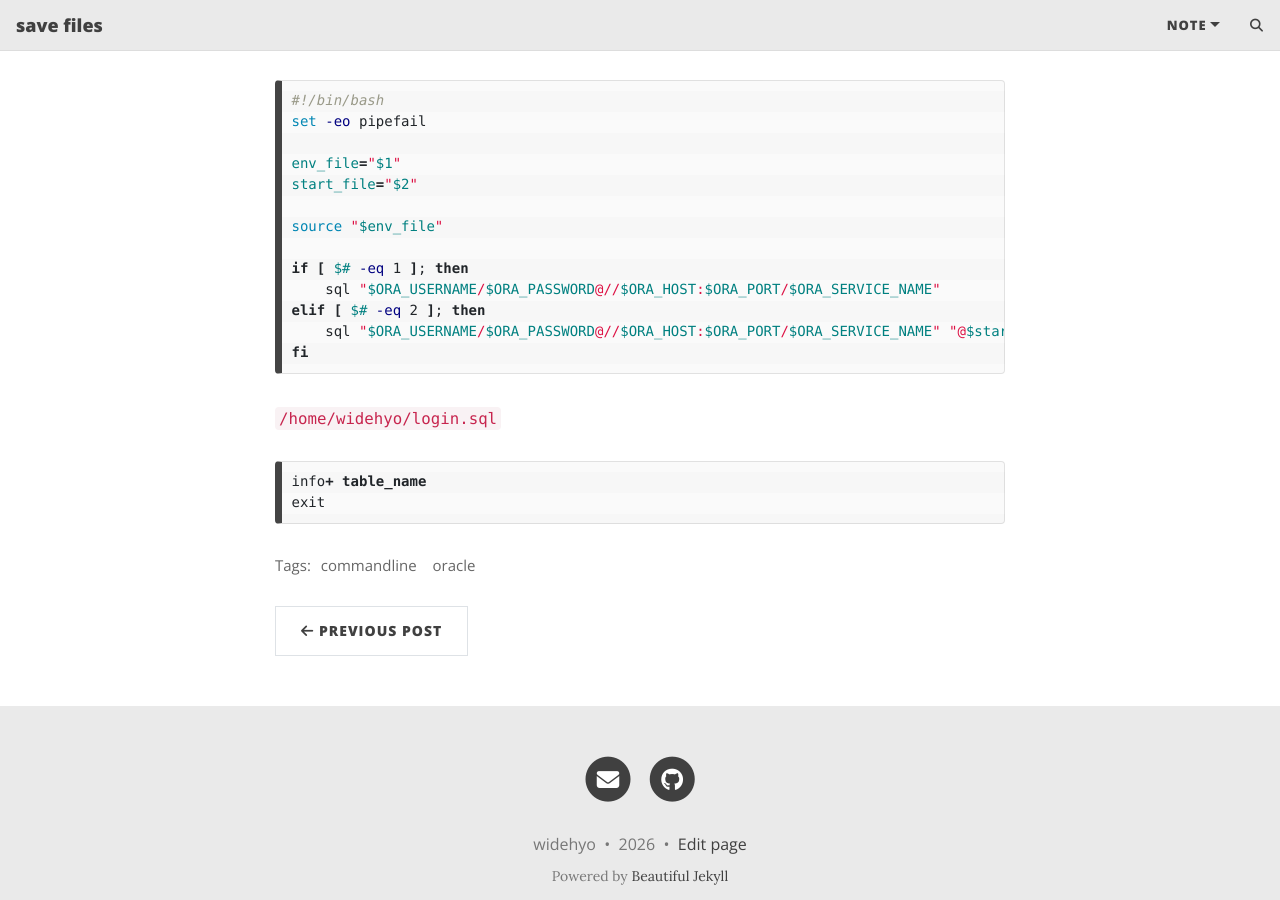
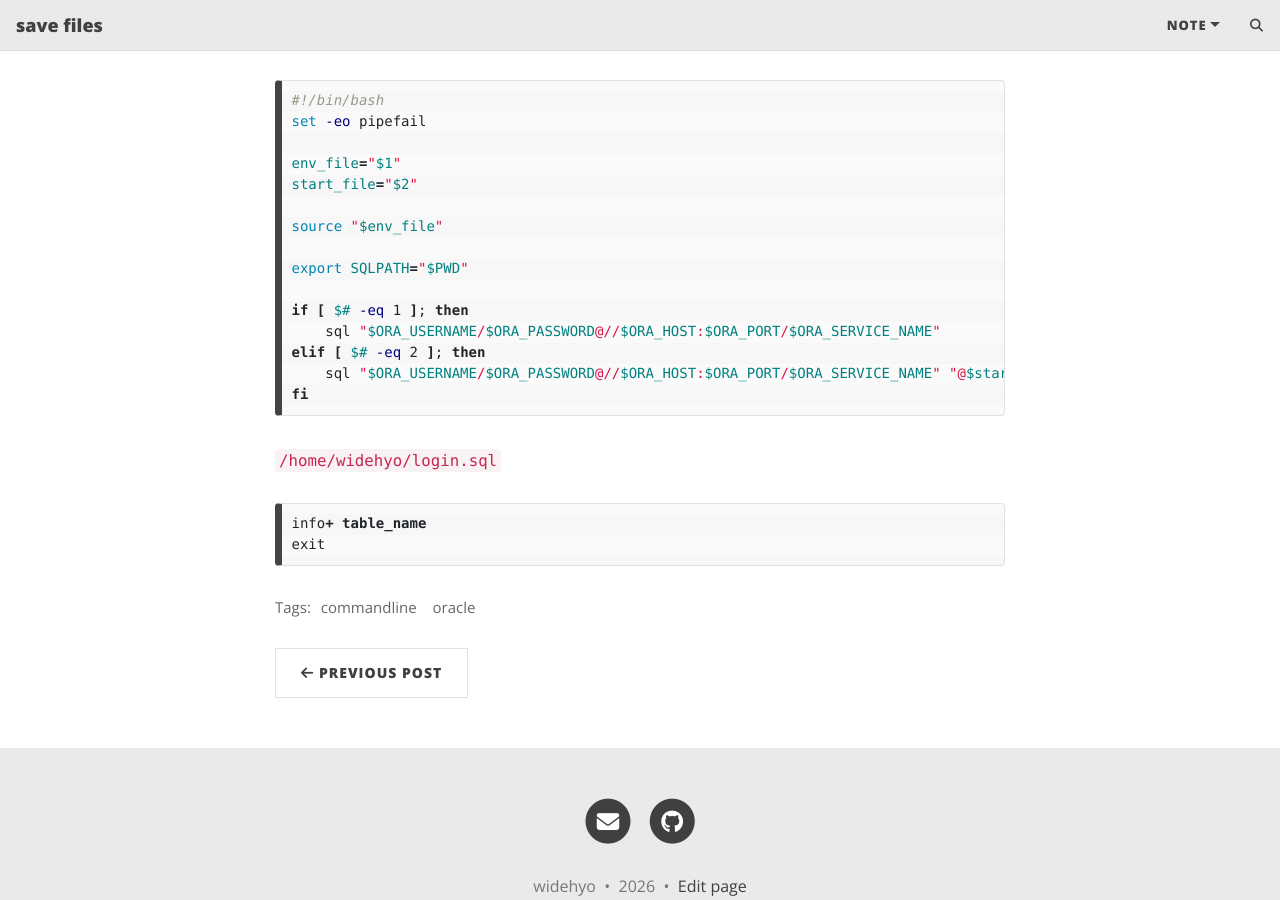
Before and after one commit to widehyo1/widehyo1.github.io, a Jekyll site: the page built from _posts/daily/2026-03-13-post.md, in a window 1280 px wide and 900 px high, scrolled down 2115 px. Built offline with Jekyll 4.4.1, drawn with Linux system fonts in a browser that asks for light colours; comment, search, counter and statistics services are not loaded.

Commit message:
feat: enable pwd login.sql

```diff
--- a/_posts/daily/2026-03-13-post.md
+++ b/_posts/daily/2026-03-13-post.md
@@ -105,6 +105,8 @@ start_file="$2"
 
 source "$env_file"
 
+export SQLPATH="$PWD"
+
 if [ $# -eq 1 ]; then
     sql "$ORA_USERNAME/$ORA_PASSWORD@//$ORA_HOST:$ORA_PORT/$ORA_SERVICE_NAME"
 elif [ $# -eq 2 ]; then
```
